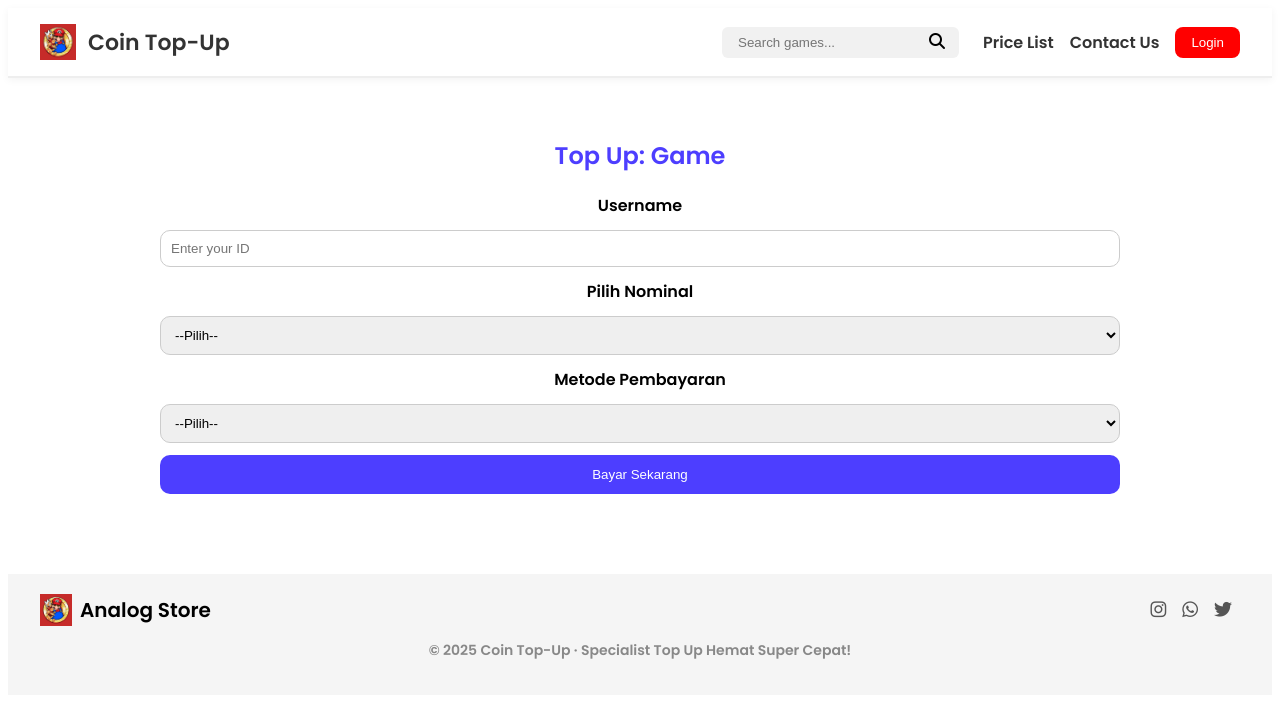
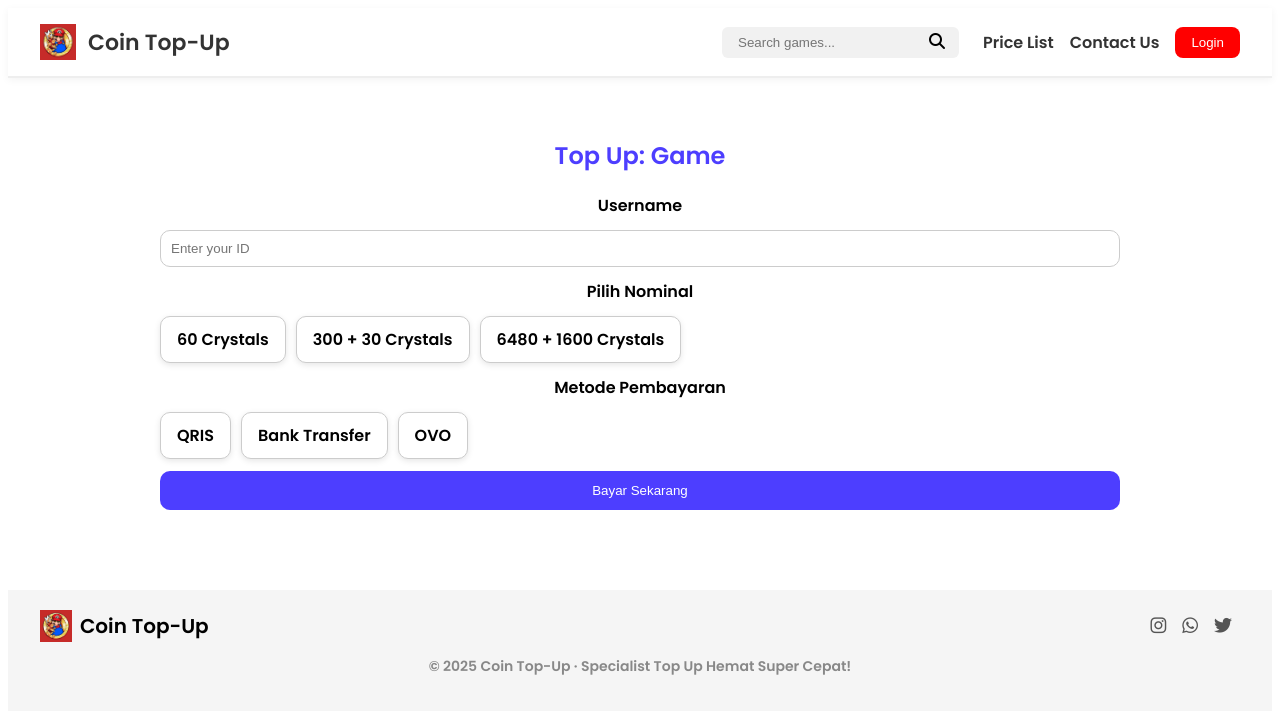
Before and after one commit to DanielArkhan/PRAK_PBK_TUGASKEDUA, a Vue app: page /order/1 in a window 1280 px wide. Shown: the top 714 px of the page. Built offline with nearby package versions, Linux system fonts and the light colour scheme.

Commit message:
commit untuk mengubah gaya dari nominal dan metode pembayaran menjadi card dan menampilkan harganya saat di click

```diff
--- a/src/components/Footer.vue
+++ b/src/components/Footer.vue
@@ -4,7 +4,7 @@
     <div class="footer-top">
       <div class="brand">
         <img src="/icon.png" alt="Logo" />
-        <span>Analog Store</span>
+        <span>Coin Top-Up</span>
       </div>
       <div class="socials">
         <a href="#"><i class="fab fa-instagram"></i></a>
--- a/src/components/TopUpForm.vue
+++ b/src/components/TopUpForm.vue
@@ -4,18 +4,37 @@
     <input v-model="username" placeholder="Enter your ID" />
 
     <label>Pilih Nominal</label>
-    <select v-model="packageName">
-      <option disabled value="">--Pilih--</option>
-      <option v-for="option in packages" :key="option">{{ option }}</option>
-    </select>
+    <div class="card-group">
+      <div
+        v-for="option in packages"
+        :key="option.name"
+        class="card-option"
+        :class="{ selected: packageName === option.name }"
+        @click="packageName = option.name"
+      >
+        {{ option.name }}
+        <!-- Tampilkan harga kalau kartu ini terpilih -->
+        <div v-if="packageName === option.name" class="price-tag">
+          Harga: Rp {{ option.price.toLocaleString() }}
+        </div>
+      </div>
+    </div>
 
     <label>Metode Pembayaran</label>
-    <select v-model="paymentMethod">
-      <option disabled value="">--Pilih--</option>
-      <option>QRIS</option>
-      <option>Bank Transfer</option>
-      <option>OVO</option>
-    </select>
+    <div class="card-group">
+      <div
+        v-for="method in paymentMethods"
+        :key="method.name"
+        class="card-option"
+        :class="{ selected: paymentMethod === method.name }"
+        @click="paymentMethod = method.name"
+      >
+        {{ method.name }}
+        <div v-if="paymentMethod === method.name" class="price-tag">
+          {{ method.detail }}
+        </div>
+      </div>
+    </div>
 
     <button type="submit">Bayar Sekarang</button>
   </form>
@@ -28,28 +47,37 @@ export default {
       username: '',
       packageName: '',
       paymentMethod: '',
-      packages: ['60 Crystals', '300 + 30 Crystals', '6480 + 1600 Crystals']
-    }
+      // Paket dengan harga
+      packages: [
+        { name: '60 Crystals', price: 10000 },
+        { name: '300 + 30 Crystals', price: 55000 },
+        { name: '6480 + 1600 Crystals', price: 1080000 }
+      ],
+      // Metode pembayaran dengan detail (bisa harga atau deskripsi)
+      paymentMethods: [
+        { name: 'QRIS', detail: 'Bayar via QR Code' },
+        { name: 'Bank Transfer', detail: 'Transfer manual via bank' },
+        { name: 'OVO', detail: 'Bayar dengan OVO' }
+      ]
+    };
   },
   methods: {
     submitForm() {
       if (!this.username || !this.packageName || !this.paymentMethod) {
-        alert('Lengkapi semua data!')
-        return
+        alert('Lengkapi semua data!');
+        return;
       }
-
       this.$emit('success', {
         username: this.username,
         packageName: this.packageName,
         paymentMethod: this.paymentMethod
-      })
-
-      this.username = ''
-      this.packageName = ''
-      this.paymentMethod = ''
+      });
+      this.username = '';
+      this.packageName = '';
+      this.paymentMethod = '';
     }
   }
-}
+};
 </script>
 
 <style scoped>
@@ -59,10 +87,43 @@ form {
   gap: 12px;
 }
 
-input, select {
+input {
   padding: 10px;
   border: 1px solid #ccc;
   border-radius: 10px;
+}
+
+.card-group {
+  display: flex;
+  flex-wrap: wrap;
+  gap: 10px;
+}
+
+.card-option {
+  padding: 10px 16px;
+  background-color: white;
+  border: 1px solid #ccc;
+  border-radius: 10px;
+  cursor: pointer;
+  transition: all 0.2s;
+  box-shadow: 0 2px 6px rgba(0,0,0,0.1);
+  position: relative;
+}
+
+.card-option:hover {
+  background-color: #f9f9f9;
+}
+
+.card-option.selected {
+  border: 2px solid #4d3eff;
+  background-color: #f0f0ff;
+}
+
+.price-tag {
+  margin-top: 8px;
+  font-size: 14px;
+  color: #4d3eff;
+  font-weight: 600;
 }
 
 button {
```
